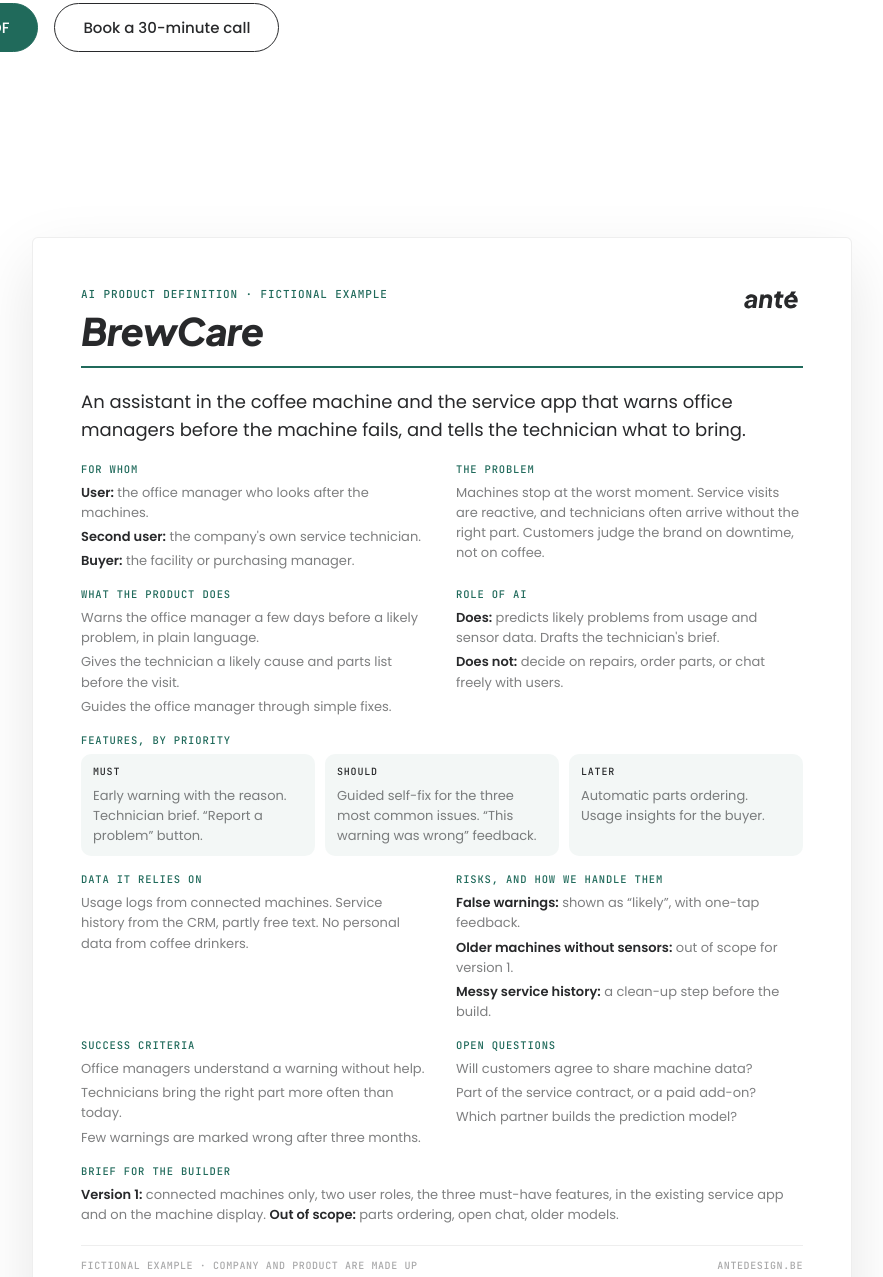
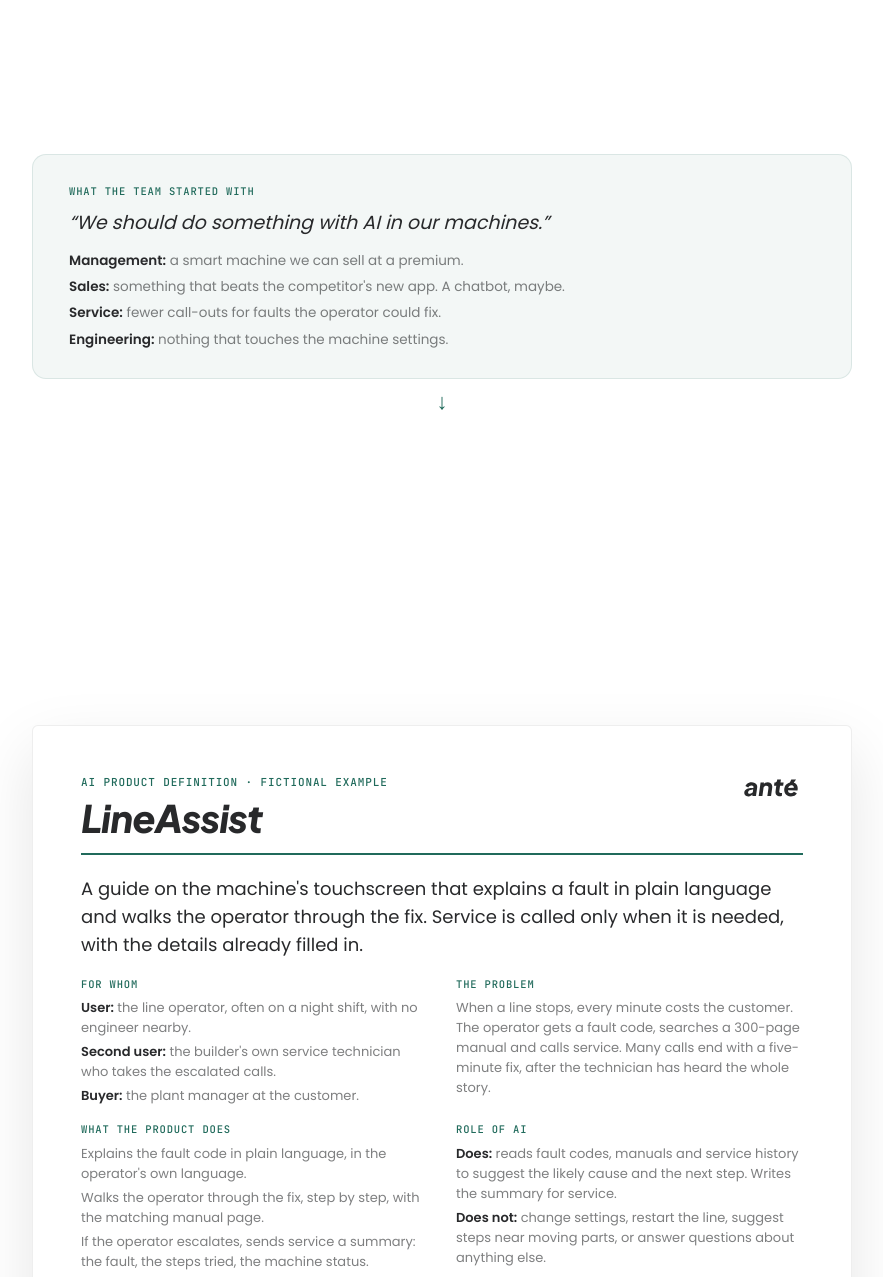
Before and after one commit to antedesign/site, a plain HTML site: page example/index.html in a window 1280 px wide. Shown: the part 511-1788 px from the top of the page, without its empty margins (198-1081 px from the left). Drawn offline with Linux system fonts and the light colour scheme.

Commit message:
Home en voorbeeldpagina: nieuwe voorbeeldcase LineAssist met vage start en onenigheid
Machinebouwer: operator-gids op het touchscreen. Voor-blok (wat het team begon met),
compacte A4 op home, volledige A4 op /example/ (past op een afdrukpagina).
Eyebrow 'Fictional example' weg; fictief-label staat in de A4-koptekst en voetnoot.

Co-Authored-By: Claude Sonnet 5.5 <noreply@anthropic.com>
Claude-Session: https://claude.ai/code/session_01TuqHyuUQhGgGrBQJDzbBGs

```diff
--- a/assets/css/shared.css
+++ b/assets/css/shared.css
@@ -2388,6 +2388,30 @@ p + h2 {
   align-items: center;
 }
 .example-split .a4-wrap { margin-top: 0; }
+.a4-stack { display: flex; flex-direction: column; gap: 14px; min-width: 0; width: 100%; max-width: 820px; }
+.a4-teaser.a4-teaser--open { max-height: none; -webkit-mask-image: none; mask-image: none; }
+.a4-before {
+  background: rgba(32, 106, 91, 0.05);
+  border: 1px solid rgba(32, 106, 91, 0.12);
+  border-radius: 14px;
+  padding: clamp(20px, 3vw, 28px) clamp(22px, 3.4vw, 36px);
+  font-family: 'Poppins', sans-serif;
+}
+.a4-before-label {
+  display: block;
+  font-family: 'JetBrains Mono', monospace;
+  font-weight: 500;
+  font-size: 10.5px;
+  letter-spacing: 0.08em;
+  text-transform: uppercase;
+  color: var(--spruce);
+  margin-bottom: 10px;
+}
+.a4-before-quote { font-style: italic; font-size: clamp(16px, 1.7vw, 19px); line-height: 1.45; color: var(--charcoal); margin: 0 0 14px; }
+.a4-before-list { margin: 0; padding: 0; display: grid; gap: 6px; }
+.a4-before-list li { font-size: 13.5px; line-height: 1.5; color: var(--ink-soft); }
+.a4-before-list strong { color: var(--charcoal); font-weight: 600; }
+.a4-connector { text-align: center; color: var(--spruce); font-size: 22px; line-height: 1; margin: -2px 0; }
 
 /* ── Principes ──────────────────────────────────────────── */
 .principle-list { margin-top: var(--space-block); display: flex; flex-direction: column; gap: clamp(16px, 2vw, 24px); }
@@ -2616,7 +2640,7 @@ p + h2 {
 
 /* ── Print: het voorbeeld-A4 als één pagina ─────────────── */
 @media print {
-  @page { size: A4; margin: 12mm; }
+  @page { size: A4; margin: 10mm 12mm; }
   body.print-a4 > *:not(main) { display: none !important; }
   body.print-a4 main > *:not(.print-target) { display: none !important; }
   body.print-a4 .print-target { padding: 0 !important; margin: 0 !important; }
@@ -2624,11 +2648,14 @@ p + h2 {
   body.print-a4 .print-target .a4-wrap { margin: 0; }
   body.print-a4 .a4-sheet { box-shadow: none; border: none; padding: 0; max-width: none; border-radius: 0; }
   body.print-a4 .a4-block p,
-  body.print-a4 .a4-block li { font-size: 9.8pt; line-height: 1.45; }
-  body.print-a4 .a4-oneliner { font-size: 12.5pt; margin-bottom: 6mm; }
-  body.print-a4 .a4-grid { gap: 5mm 8mm; }
+  body.print-a4 .a4-block li { font-size: 9pt; line-height: 1.36; }
+  body.print-a4 .a4-oneliner { font-size: 11.5pt; margin-bottom: 4mm; }
+  body.print-a4 .a4-grid { gap: 3mm 7mm; }
+  body.print-a4 .a4-block h4 { margin-bottom: 1.5mm; }
+  body.print-a4 .a4-foot { margin-top: 3mm; padding-top: 2mm; }
+  body.print-a4 .a4-head { padding-bottom: 3mm; margin-bottom: 4mm; }
   body.print-a4 .a4-block h4 { font-size: 9pt; }
-  body.print-a4 .a4-title { font-size: 30pt; }
+  body.print-a4 .a4-title { font-size: 26pt; }
   body.print-a4 .reveal { opacity: 1 !important; transform: none !important; }
   * { -webkit-print-color-adjust: exact; print-color-adjust: exact; }
 }
--- a/example/index.html
+++ b/example/index.html
@@ -3,12 +3,12 @@
 <head>
   <meta charset="UTF-8">
   <meta name="viewport" content="width=device-width, initial-scale=1.0">
-  <title>Example product definition | Anté</title>
-  <meta name="description" content="What you get from an AI Product Definition: one page that says what the product does, for whom, what role AI plays and which features come first. A fictional example.">
+  <title>Example AI product definition | Anté</title>
+  <meta name="description" content="What you get from an AI Product Definition: one page that says what the product does, for whom, what role AI plays and what comes first. A made-up example of a machine builder, from one vague sentence to one page.">
   <meta property="og:type" content="website">
   <meta property="og:site_name" content="Anté">
-  <meta property="og:title" content="Example product definition | Anté">
-  <meta property="og:description" content="What you get from an AI Product Definition: one page that says what the product does, for whom, what role AI plays and which features come first. A fictional example.">
+  <meta property="og:title" content="Example AI product definition | Anté">
+  <meta property="og:description" content="What you get from an AI Product Definition: one page that says what the product does, for whom, what role AI plays and what comes first. A made-up example of a machine builder, from one vague sentence to one page.">
   <meta property="og:url" content="https://antedesign.be/example/">
   <meta property="og:image" content="https://antedesign.be/assets/images/case-01.jpg">
   <link rel="canonical" href="https://antedesign.be/example/">
@@ -62,12 +62,31 @@
 <main>
   <section class="hero">
     <div class="container">
-      <span class="example-note reveal">Fictional example</span>
-      <h1 class="hero-headline hero-headline--inner reveal" style="margin-top:20px;"><span class="text-spruce">This is</span> what you get.</h1>
-      <p class="hero-subhead reveal">An AI Product Definition ends with one page that everyone involved can read, from your board to your builder. It says what the product does, for whom, what role AI plays, and what comes first. Below is a made-up example, so you can see the format before you talk to us.</p>
+      <h1 class="hero-headline hero-headline--inner reveal"><span class="text-spruce">This is</span> what you get.</h1>
+      <p class="hero-subhead reveal">An AI Product Definition ends with one page that everyone involved can read, from management to your builder. Below is a made-up example: first where the team started, then the one page they hold afterwards.</p>
       <div class="btn-group reveal">
         <button type="button" class="btn-primary" onclick="window.print()">Save as PDF</button>
         <a href="/contact/" class="btn-secondary">Book a 30-minute call</a>
+      </div>
+    </div>
+  </section>
+
+  <section class="section section--tighter-top">
+    <div class="container">
+      <div class="a4-wrap reveal">
+        <div class="a4-stack">
+<div class="a4-before">
+  <span class="a4-before-label">What the team started with</span>
+  <p class="a4-before-quote">“We should do something with AI in our machines.”</p>
+  <ul class="a4-before-list">
+    <li><strong>Management:</strong> a smart machine we can sell at a premium.</li>
+    <li><strong>Sales:</strong> something that beats the competitor's new app. A chatbot, maybe.</li>
+    <li><strong>Service:</strong> fewer call-outs for faults the operator could fix.</li>
+    <li><strong>Engineering:</strong> nothing that touches the machine settings.</li>
+  </ul>
+</div>
+<div class="a4-connector" aria-hidden="true">↓</div>
+        </div>
       </div>
     </div>
   </section>
@@ -79,89 +98,98 @@
   <header class="a4-head">
     <div>
       <span class="eyebrow">AI Product Definition · Fictional example</span>
-      <h3 class="a4-title">BrewCare</h3>
+      <h3 class="a4-title">LineAssist</h3>
     </div>
     <img class="a4-logo" src="/assets/images/ante-logo.svg" alt="anté">
   </header>
 
-  <p class="a4-oneliner">An assistant in the coffee machine and the service app that warns office managers before the machine fails, and tells the technician what to bring.</p>
+  <p class="a4-oneliner">A guide on the machine's touchscreen that explains a fault in plain language and walks the operator through the fix. Service is called only when it is needed, with the details already filled in.</p>
 
   <div class="a4-grid">
     <section class="a4-block">
       <h4>For whom</h4>
       <ul>
-        <li><strong>User:</strong> the office manager who looks after the machines.</li>
-        <li><strong>Second user:</strong> the company's own service technician.</li>
-        <li><strong>Buyer:</strong> the facility or purchasing manager.</li>
+        <li><strong>User:</strong> the line operator, often on a night shift, with no engineer nearby.</li>
+        <li><strong>Second user:</strong> the builder's own service technician who takes the escalated calls.</li>
+        <li><strong>Buyer:</strong> the plant manager at the customer.</li>
       </ul>
     </section>
 
     <section class="a4-block">
       <h4>The problem</h4>
-      <p>Machines stop at the worst moment. Service visits are reactive, and technicians often arrive without the right part. Customers judge the brand on downtime, not on coffee.</p>
+      <p>When a line stops, every minute costs the customer. The operator gets a fault code, searches a 300-page manual and calls service. Many calls end with a five-minute fix, after the technician has heard the whole story.</p>
     </section>
 
     <section class="a4-block">
       <h4>What the product does</h4>
       <ul>
-        <li>Warns the office manager a few days before a likely problem, in plain language.</li>
-        <li>Gives the technician a likely cause and parts list before the visit.</li>
-        <li>Guides the office manager through simple fixes.</li>
+        <li>Explains the fault code in plain language, in the operator's own language.</li>
+        <li>Walks the operator through the fix, step by step, with the matching manual page.</li>
+        <li>If the operator escalates, sends service a summary: the fault, the steps tried, the machine status.</li>
       </ul>
     </section>
 
     <section class="a4-block">
       <h4>Role of AI</h4>
       <ul>
-        <li><strong>Does:</strong> predicts likely problems from usage and sensor data. Drafts the technician's brief.</li>
-        <li><strong>Does not:</strong> decide on repairs, order parts, or chat freely with users.</li>
+        <li><strong>Does:</strong> reads fault codes, manuals and service history to suggest the likely cause and the next step. Writes the summary for service.</li>
+        <li><strong>Does not:</strong> change settings, restart the line, suggest steps near moving parts, or answer questions about anything else.</li>
       </ul>
     </section>
 
     <section class="a4-block a4-block--wide">
       <h4>Features, by priority</h4>
       <div class="a4-prio">
-        <div><span>Must</span><p>Early warning with the reason. Technician brief. “Report a problem” button.</p></div>
-        <div><span>Should</span><p>Guided self-fix for the three most common issues. “This warning was wrong” feedback.</p></div>
-        <div><span>Later</span><p>Automatic parts ordering. Usage insights for the buyer.</p></div>
+        <div><span>Must</span><p>Plain-language explanation of the ten most common faults. Step-by-step guide with the manual page. “Call service” button with an automatic summary.</p></div>
+        <div><span>Should</span><p>The operator's language: Dutch, French and English. “This suggestion was wrong” feedback.</p></div>
+        <div><span>Later</span><p>Remote screen sharing with service. Warnings before a fault happens.</p></div>
       </div>
     </section>
 
     <section class="a4-block">
       <h4>Data it relies on</h4>
-      <p>Usage logs from connected machines. Service history from the CRM, partly free text. No personal data from coffee drinkers.</p>
+      <p>Fault logs from the machine controller. Manuals and service reports, partly scanned PDFs. No personal data about operators. No access to production recipes.</p>
     </section>
 
     <section class="a4-block">
       <h4>Risks, and how we handle them</h4>
       <ul>
-        <li><strong>False warnings:</strong> shown as “likely”, with one-tap feedback.</li>
-        <li><strong>Older machines without sensors:</strong> out of scope for version 1.</li>
-        <li><strong>Messy service history:</strong> a clean-up step before the build.</li>
+        <li><strong>Wrong cause suggested:</strong> shown as “likely”, with the manual page beside it and one-tap feedback.</li>
+        <li><strong>Unsafe step:</strong> steps near moving parts are never suggested. Those go to service.</li>
+        <li><strong>Older machines without logs:</strong> out of scope for version 1.</li>
       </ul>
     </section>
 
     <section class="a4-block">
       <h4>Success criteria</h4>
       <ul>
-        <li>Office managers understand a warning without help.</li>
-        <li>Technicians bring the right part more often than today.</li>
-        <li>Few warnings are marked wrong after three months.</li>
+        <li>Operators solve the common faults without calling service.</li>
+        <li>Calls that do reach service arrive with the details filled in.</li>
+        <li>Operators trust it because the manual page is always one tap away.</li>
       </ul>
     </section>
 
     <section class="a4-block">
       <h4>Open questions</h4>
       <ul>
-        <li>Will customers agree to share machine data?</li>
-        <li>Part of the service contract, or a paid add-on?</li>
-        <li>Which partner builds the prediction model?</li>
+        <li>Who owns the fault data, the builder or the customer?</li>
+        <li>Part of the service contract, or a paid extension?</li>
+        <li>Which partner builds and hosts the assistant?</li>
+      </ul>
+    </section>
+
+    <section class="a4-block a4-block--wide">
+      <h4>Where the team disagreed, and what we settled on</h4>
+      <ul>
+        <li><strong>A chatbot that answers anything</strong> (sales) became a narrow scope: this machine, these faults.</li>
+        <li><strong>A feature to sell</strong> (management) and <strong>fewer call-outs</strong> (service): the operator guide does both.</li>
+        <li><strong>Liability</strong> (engineering): a hard rule. Never changes settings, never suggests steps near moving parts.</li>
       </ul>
     </section>
 
     <section class="a4-block a4-block--wide">
       <h4>Brief for the builder</h4>
-      <p><strong>Version 1:</strong> connected machines only, two user roles, the three must-have features, in the existing service app and on the machine display. <strong>Out of scope:</strong> parts ordering, open chat, older models.</p>
+      <p><strong>Version 1:</strong> fault guidance for the ten most common faults on the current machine range, in Dutch, French and English, on the machine's touchscreen. <strong>Out of scope:</strong> settings changes, early warnings, older models.</p>
     </section>
   </div>
 
@@ -177,7 +205,7 @@
   <section class="section section--snug">
     <div class="container">
       <h2 class="reveal">Behind the one page.</h2>
-      <p class="reveal">The page is the summary. Behind it sit the appendices: the user conversations it is based on, the concepts we tested, and a fuller brief your builder can quote on. With a definition like this, you can compare quotes on the same question.</p>
+      <p class="reveal">The page is the summary. Behind it sit the appendices: what we heard in the conversations with your stakeholders, the outcome of the working session with your team, and a fuller brief your builder can quote on. With a definition like this, you can compare quotes on the same question.</p>
     </div>
   </section>
 
@@ -185,7 +213,7 @@
     <div class="container">
       <div class="green-cta-block reveal">
         <h2>Want one for your product?</h2>
-        <p>In 30 minutes we look at your idea, where you stand and where it makes sense to start. No preparation needed.</p>
+        <p>In 30 minutes we look at where you stand, and whether a product definition makes sense for you. No preparation needed.</p>
         <div class="btn-group">
           <a href="/contact/" class="btn-primary">Book a 30-minute call</a>
         </div>
```
Also changed, not shown: index.html (+32 -67 lines).
